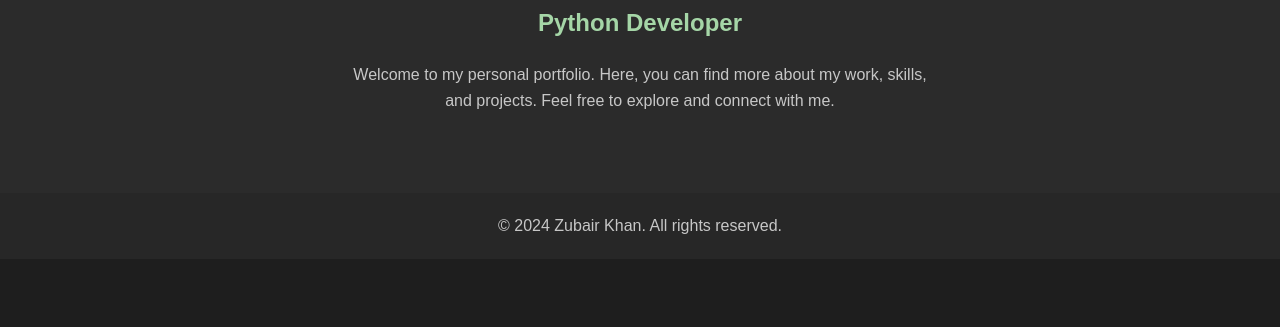
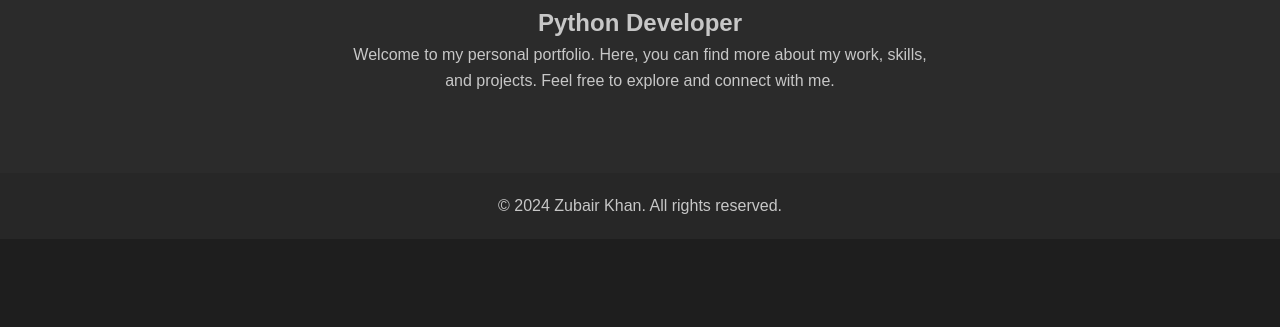
Before and after one commit to zubi-playz/zubair_khan, a website: page index.html in a window 1280 px wide. Shown: the part 473-800 px from the top of the page. Drawn offline with nearby package versions, Linux system fonts and the light colour scheme.

Commit message:
Update index.html

```diff
--- a/index.html
+++ b/index.html
@@ -31,7 +31,7 @@
         <div class="home-content">
             <img src="Mine.png" alt="Zubair Khan" class="home-image">
             <h1>Hi, I'm Zubair Khan</h1>
-            <h3>Python Developer</h3>
+            <h2>Python Developer</h2>
             <p>Welcome to my personal portfolio. Here, you can find more about my work, skills, and projects. Feel free to explore and connect with me.</p>
         </div>
     </section>
```
